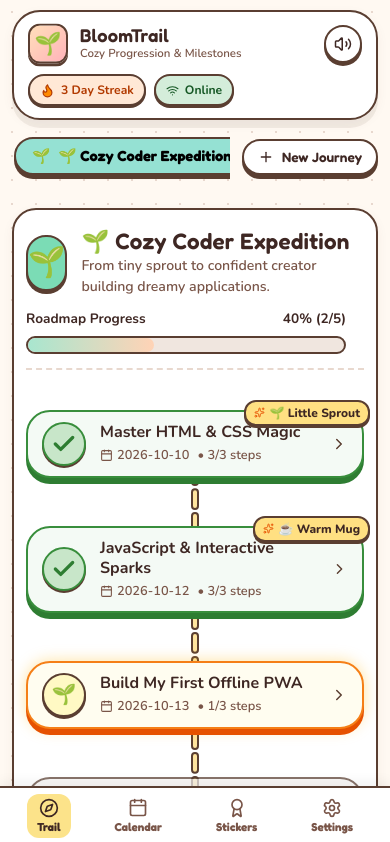
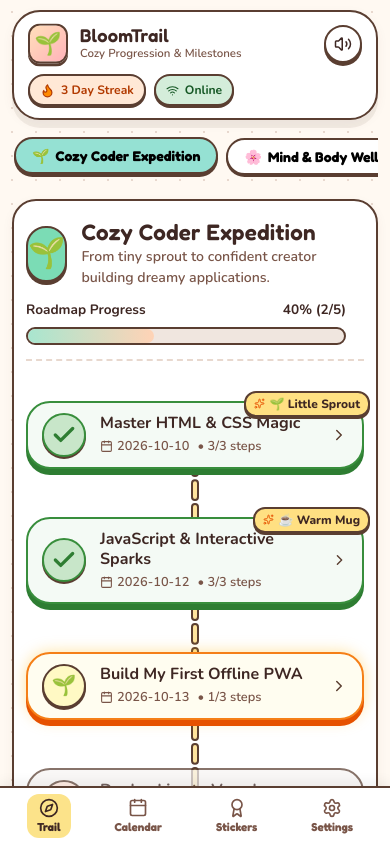
Before and after one commit to pepesuler-maker/This-Must-Work, a React (Vite) app: page / in a window 390 px wide. Shown: the top 842 px of the page. Built offline with nearby package versions, Linux system fonts and the light colour scheme.

Commit message:
fix(ui): clean up journey chips scroller and make 3-column stats fit 100% on phone screens

```diff
--- a/src/App.jsx
+++ b/src/App.jsx
@@ -194,9 +194,15 @@ export default function App() {
 
       {/* Roadmaps Switcher Chips (visible when on roadmap view) */}
       {activeTab === 'roadmap' && (
-        <div className="journey-selector-bar">
-          <div className="journey-chips-list">
-            {journeys.map((j) => (
+        <div className="journey-chips-bar">
+          <div className="journey-chips-scroller">
+            {journeys.map((j) => {
+              // Strip duplicate icon from title if present
+              const displayTitle = j.title && j.icon && j.title.startsWith(j.icon)
+                ? j.title.slice(j.icon.length).trim()
+                : j.title;
+
+              return (
                 <button
                   key={j.id}
                   className={`journey-chip ${j.id === currentJourney.id ? 'active' : ''}`}
@@ -205,23 +211,23 @@ export default function App() {
                     setActiveJourneyId(j.id);
                   }}
                 >
-                <span>{j.icon || '🌱'}</span>
-                <span>{j.title}</span>
+                  <span className="chip-icon">{j.icon || '🌱'}</span>
+                  <span className="chip-title">{displayTitle}</span>
                 </button>
-            ))}
-          </div>
+              );
+            })}
 
             <button
-            className="btn-bubble btn-cream"
-            style={{ padding: '8px 14px', fontSize: '0.85rem', whiteSpace: 'nowrap' }}
+              className="journey-chip chip-add-new"
               onClick={() => {
                 soundEngine.playPop();
                 setIsNewJourneyOpen(true);
               }}
             >
-            <Plus size={16} />
-            <span>New Journey</span>
+              <Plus size={15} />
+              <span>New Quest</span>
             </button>
+          </div>
         </div>
       )}
 
--- a/src/components/RoadmapView.jsx
+++ b/src/components/RoadmapView.jsx
@@ -80,7 +80,11 @@ export function RoadmapView({
             {journey.icon || '🌱'}
           </div>
           <div>
-            <h2 style={{ fontSize: '1.4rem', lineHeight: 1.2 }}>{journey.title}</h2>
+            <h2 style={{ fontSize: '1.4rem', lineHeight: 1.2 }}>
+              {journey.title && journey.icon && journey.title.startsWith(journey.icon)
+                ? journey.title.slice(journey.icon.length).trim()
+                : journey.title}
+            </h2>
             <p style={{ color: 'var(--text-muted)', fontSize: '0.88rem', fontWeight: 600 }}>
               {journey.description || 'Your personal adventure trail.'}
             </p>
--- a/src/index.css
+++ b/src/index.css
@@ -290,41 +290,71 @@ button {
 }
 
 /* Journey Picker Row */
-.journey-selector-bar {
+.journey-chips-bar {
+  width: 100%;
+  margin-bottom: 20px;
+  overflow: hidden;
+  box-sizing: border-box;
+}
+
+.journey-chips-scroller {
   display: flex;
   align-items: center;
-  justify-content: space-between;
-  gap: 12px;
-  margin-bottom: 24px;
+  gap: 8px;
   overflow-x: auto;
-  padding-bottom: 4px;
+  -webkit-overflow-scrolling: touch;
+  scroll-behavior: smooth;
+  scrollbar-width: none;
+  padding: 4px 2px;
+  width: 100%;
+  box-sizing: border-box;
 }
 
-.journey-chips-list {
-  display: flex;
-  gap: 10px;
-  overflow-x: auto;
-  padding: 4px 2px;
+.journey-chips-scroller::-webkit-scrollbar {
+  display: none;
 }
 
 .journey-chip {
   display: inline-flex;
   align-items: center;
-  gap: 8px;
+  gap: 6px;
   padding: 8px 16px;
   border-radius: var(--radius-pill);
   border: 2px solid var(--border-color);
   background: #FFFFFF;
   font-weight: 700;
-  font-size: 0.92rem;
+  font-size: 0.88rem;
   box-shadow: 0 2px 0 var(--border-color);
   white-space: nowrap;
+  flex-shrink: 0;
+  cursor: pointer;
+  transition: all 0.15s ease;
+}
+
+.journey-chip:hover {
+  transform: translateY(-1px);
+  box-shadow: 0 3px 0 var(--border-color);
+}
+
+.journey-chip:active {
+  transform: translateY(2px);
+  box-shadow: 0 1px 0 var(--border-color);
 }
 
 .journey-chip.active {
   background: var(--pastel-mint);
+  box-shadow: 0 3px 0 var(--border-color);
   transform: translateY(-1px);
-  box-shadow: 0 4px 0 var(--border-color);
+}
+
+.journey-chip.chip-add-new {
+  background: #FFFDF9;
+  border-style: dashed;
+  color: var(--text-muted);
+}
+.journey-chip.chip-add-new:hover {
+  background: #FFF4E8;
+  color: var(--text-main);
 }
 
 /* ROADMAP TRAIL CANVAS & NODES */
@@ -1146,49 +1176,59 @@ button {
     margin-right: 0;
   }
 
-  /* Enable smooth horizontal touch scrolling carousel on mobile */
+  /* Scrapbook stats 3-column row on mobile - FITS 100% VISIBLE ON SCREEN! */
   .stats-overview-row {
-    display: flex !important;
-    flex-direction: row !important;
-    overflow-x: auto !important;
-    -webkit-overflow-scrolling: touch !important;
-    scroll-snap-type: x mandatory;
-    gap: 12px !important;
-    padding: 4px 4px 10px 4px !important;
+    display: grid !important;
+    grid-template-columns: repeat(3, minmax(0, 1fr)) !important;
+    gap: 6px !important;
     width: 100% !important;
     box-sizing: border-box;
-    touch-action: pan-x pan-y !important;
-    scrollbar-width: none;
-  }
-
-  .stats-overview-row::-webkit-scrollbar {
-    display: none;
+    overflow-x: visible !important;
   }
 
   .stats-card {
-    flex: 0 0 170px !important;
-    min-width: 170px !important;
-    max-width: 180px !important;
-    padding: 12px 14px !important;
-    border-radius: 20px !important;
-    gap: 10px !important;
-    scroll-snap-align: start;
-    box-sizing: border-box;
+    flex: none !important;
+    min-width: 0 !important;
+    max-width: 100% !important;
+    padding: 10px 4px !important;
+    border-radius: 16px !important;
+    border-width: 2px !important;
+    flex-direction: column !important;
+    text-align: center !important;
+    gap: 4px !important;
+    box-shadow: 0 3px 0 var(--border-color) !important;
   }
 
   .stats-card-icon {
-    width: 40px !important;
-    height: 40px !important;
-    min-width: 40px !important;
-    border-radius: 14px !important;
+    width: 34px !important;
+    height: 34px !important;
+    min-width: 34px !important;
+    border-radius: 10px !important;
+    margin: 0 auto !important;
+  }
+
+  .stats-card-info {
+    width: 100% !important;
+    min-width: 0 !important;
+    text-align: center !important;
+    align-items: center !important;
   }
 
   .stats-value {
-    font-size: 1.2rem !important;
+    font-size: 1.05rem !important;
+    white-space: nowrap !important;
+    overflow: hidden !important;
+    text-overflow: ellipsis !important;
+    max-width: 100% !important;
   }
 
   .stats-label {
-    font-size: 0.72rem !important;
+    font-size: 0.64rem !important;
+    white-space: nowrap !important;
+    overflow: hidden !important;
+    text-overflow: ellipsis !important;
+    max-width: 100% !important;
+    line-height: 1.2 !important;
   }
 
   /* Modal tweaks on mobile */
```
Lines whose indentation alone changed are shown as unchanged.
